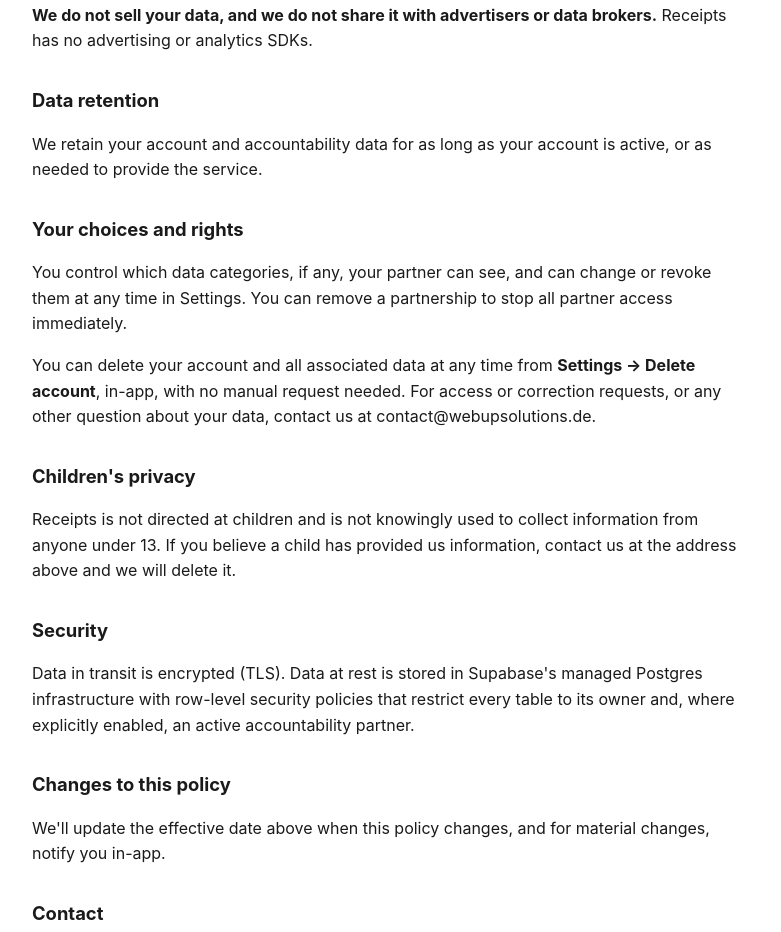
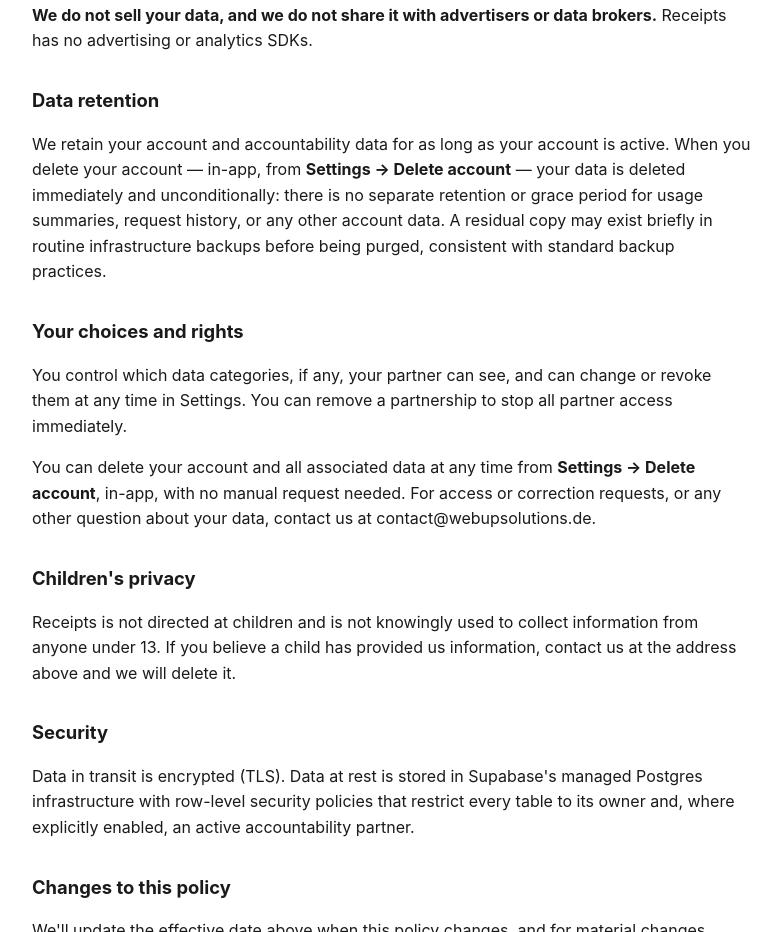
Before and after one commit to Aaron-Vermi/receipts-privacy-policy, a plain HTML site: page index.html in a window 1280 px wide. Shown: the part 1300-2232 px from the top of the page, without its empty margins (248-1029 px from the left). Drawn offline with Linux system fonts and the light colour scheme.

Commit message:
Sync privacy policy from receipts main (resolve data-retention placeholder)

```diff
--- a/index.html
+++ b/index.html
@@ -37,7 +37,7 @@
 <p><strong>We do not sell your data, and we do not share it with advertisers or data brokers.</strong> Receipts has no advertising or analytics SDKs.</p>
 
 <h2>Data retention</h2>
-<p>We retain your account and accountability data for as long as your account is active, or as needed to provide the service.</p>
+<p>We retain your account and accountability data for as long as your account is active. When you delete your account &mdash; in-app, from <strong>Settings &rarr; Delete account</strong> &mdash; your data is deleted immediately and unconditionally: there is no separate retention or grace period for usage summaries, request history, or any other account data. A residual copy may exist briefly in routine infrastructure backups before being purged, consistent with standard backup practices.</p>
 
 <h2>Your choices and rights</h2>
 <p>You control which data categories, if any, your partner can see, and can change or revoke them at any time in Settings. You can remove a partnership to stop all partner access immediately.</p>
```
